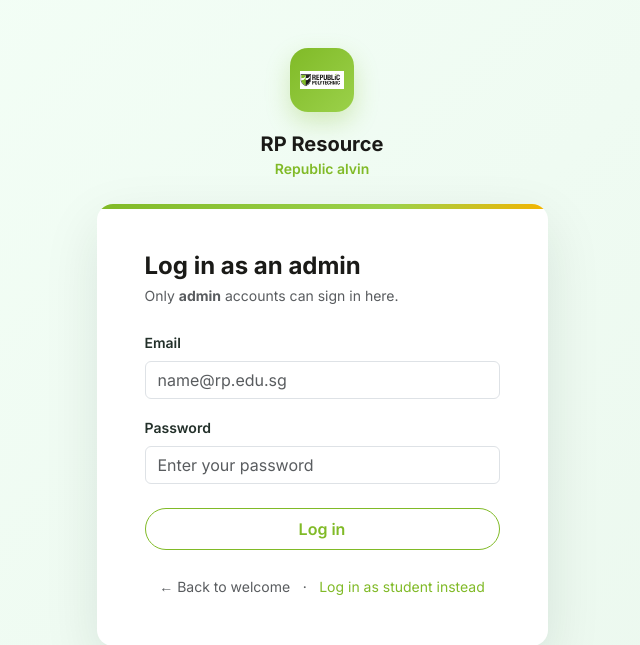
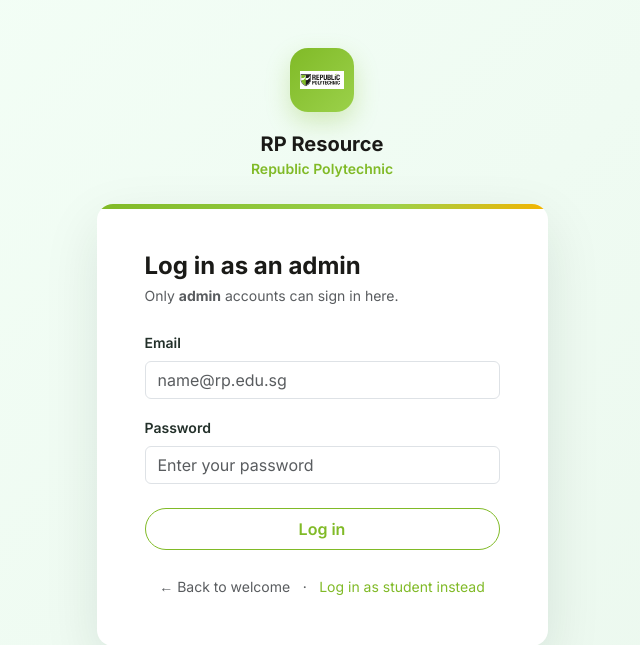
Before and after one commit to Thiha256/Devops-CA2, a Node server app: page /login/admin in a window 1280 px wide. Shown: the top 645 px of the page, without its empty margins (318-958 px from the left). Run offline with Node 20, Linux system fonts and the light colour scheme.

Commit message:
Add files via upload

```diff
--- a/views/login.ejs
+++ b/views/login.ejs
@@ -16,7 +16,7 @@
                         <img src="/images/rp-logo.png" alt="Republic Polytechnic Logo">
                     </span>
                     <h5 class="fw-bold mt-1 mb-0">RP Resource </h5>
-                    <small class="text-success fw-semibold">Republic alvin</small>
+                    <small class="text-success fw-semibold">Republic Polytechnic</small>
                 </div>
 
                 <div class="card border-0 shadow-sm rounded-4 login-card">
```
